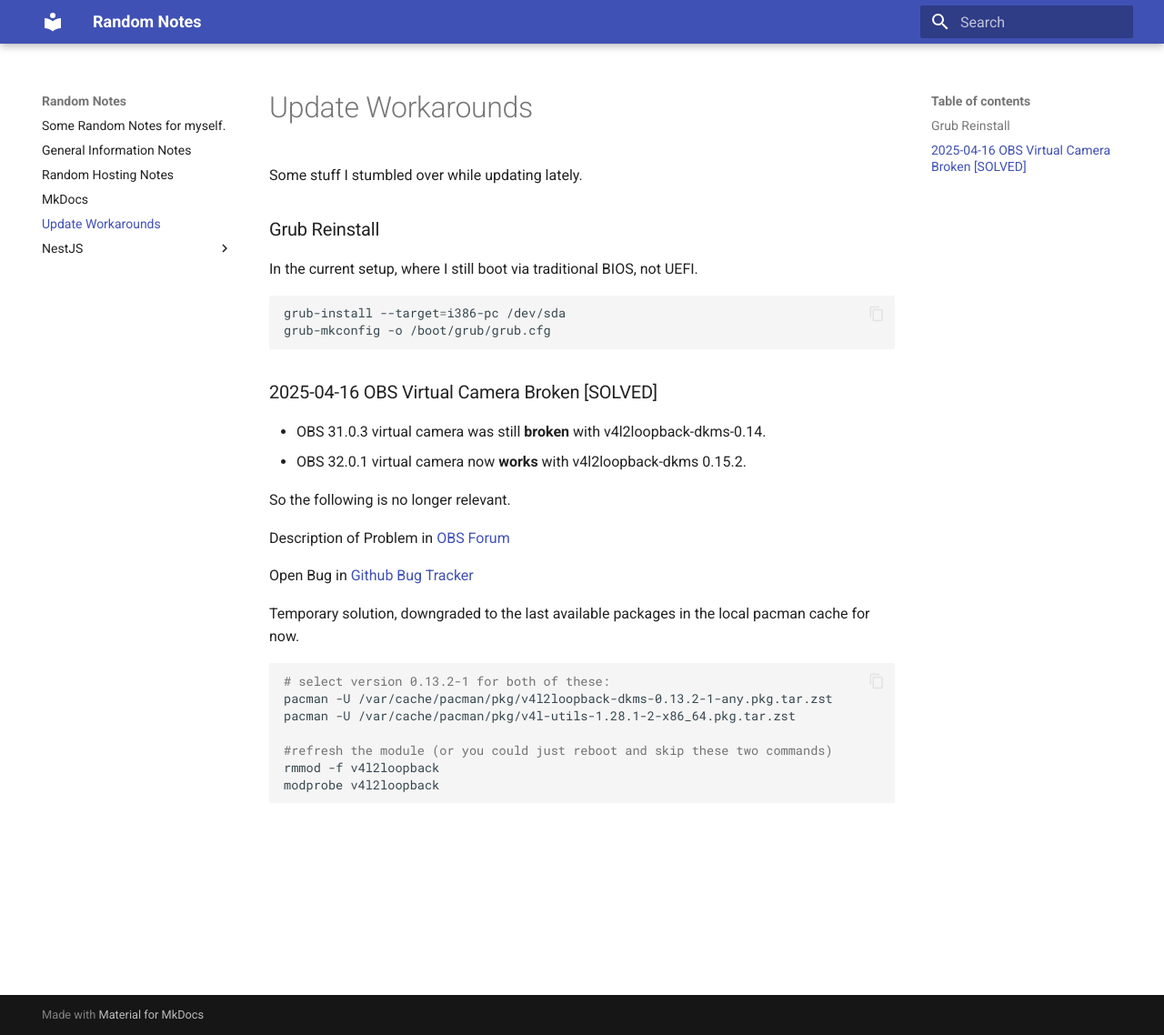
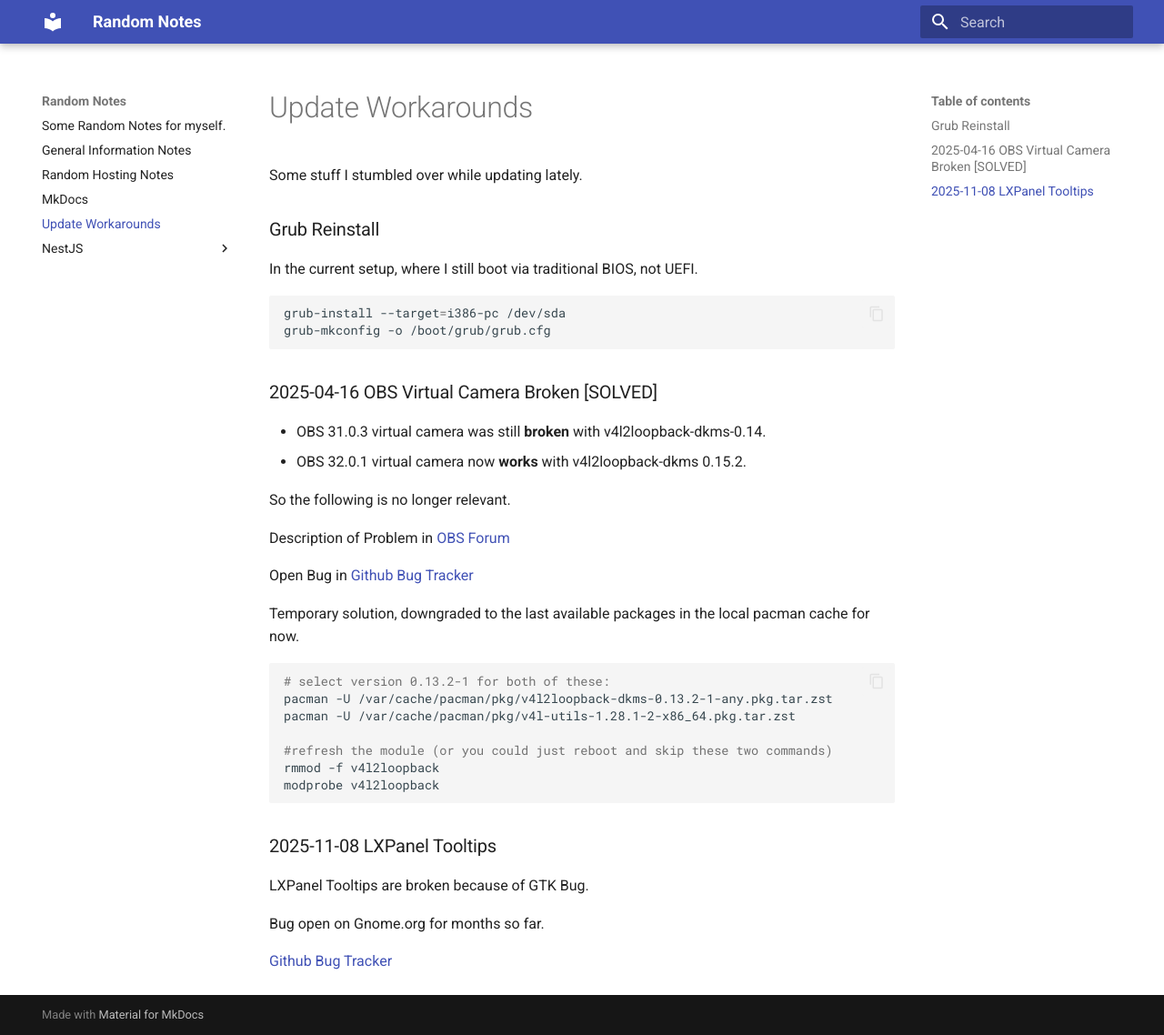
Before and after one commit to Tarkazza/random-docs, an MkDocs documentation site: the page built from docs/update_notes.md, in a window 1280 px wide and 1138 px high. Shown: the whole window at 91% size. Built offline with MkDocs 1.6.1 and Material for MkDocs 9.7.7, drawn with Linux system fonts in a browser that asks for light colours.

Commit message:
LXpanel Tooltip Bug

````diff
--- a/docs/update_notes.md
+++ b/docs/update_notes.md
@@ -30,3 +30,11 @@ pacman -U /var/cache/pacman/pkg/v4l-utils-1.28.1-2-x86_64.pkg.tar.zst
 rmmod -f v4l2loopback
 modprobe v4l2loopback
 ```
+
+### 2025-11-08 LXPanel Tooltips
+
+LXPanel Tooltips are broken because of GTK Bug.
+
+Bug open on Gnome.org for months so far.
+
+[Github Bug Tracker](https://gitlab.gnome.org/GNOME/gtk/-/merge_requests/8216)
````
